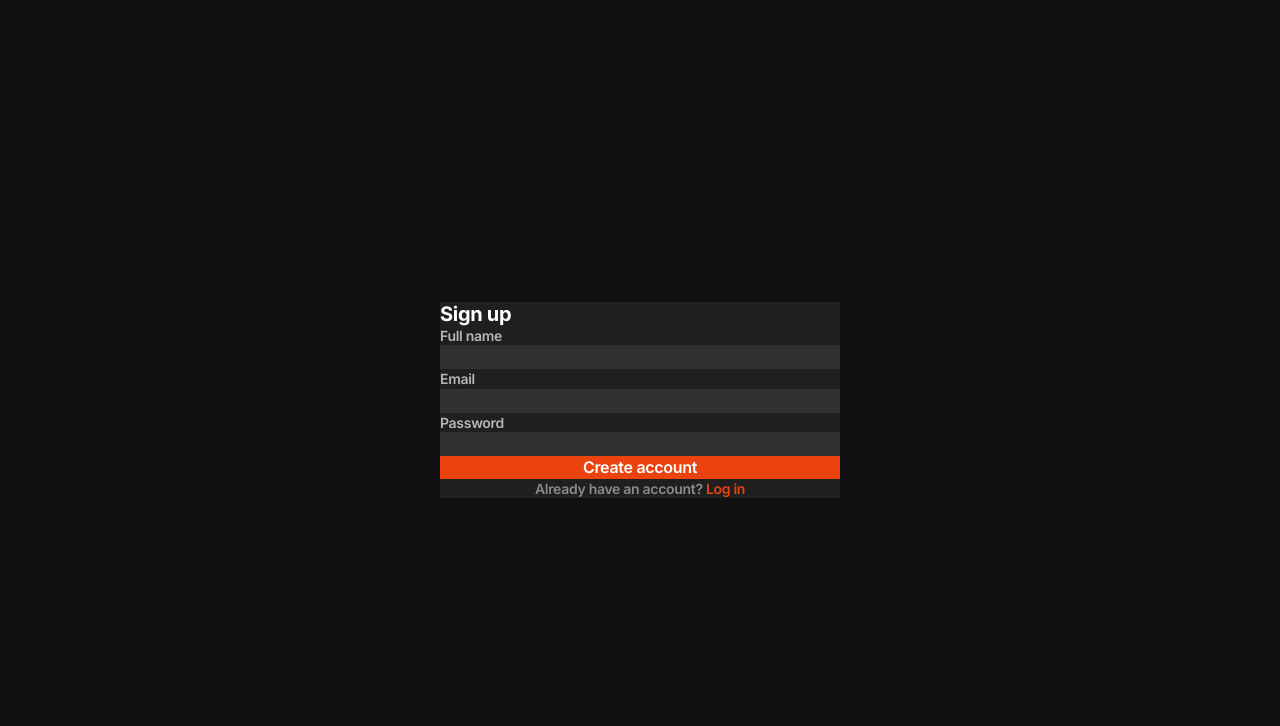
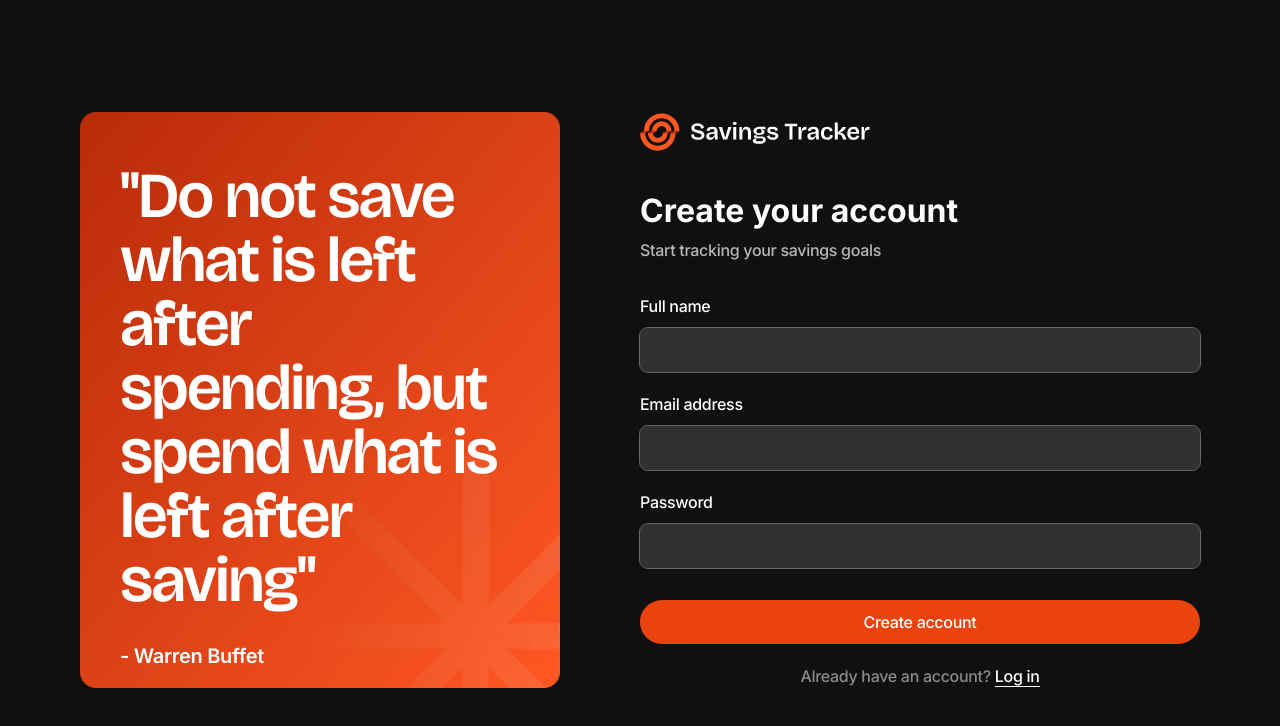
Before and after one commit to delroscol98/savings_tracker, a React (Vite) app in the folder frontend/: page /signup in a window 1280 px wide. Shown: the top 726 px of the page. Built offline with nearby package versions, Linux system fonts and the light colour scheme.

Commit message:
chore: styles for signup page

```diff
--- a/frontend/src/components/AuthLayout.tsx
+++ b/frontend/src/components/AuthLayout.tsx
@@ -2,22 +2,55 @@ import type { ReactNode } from "react";
 
 import logo from "../assets/logo-large.svg";
 import star from "../assets/pattern-star.svg";
+import { useLocation } from "react-router";
 
 export function AuthLayout({ children }: { children: ReactNode }) {
+  function quoteSetter() {
+    const location = useLocation();
+
+    switch (location.pathname) {
+      case "/login":
+        return (
+          <>
+            <span className="text-1 text-neutral-0 self-center">
+              "The goal isn't to be rich. It's to have enough."
+            </span>
+            <span className="text-4 text-neutral-0">- Morgan Housel</span>
+          </>
+        );
+      case "/signup":
+        return (
+          <>
+            <span className="text-1 text-neutral-0 self-center">
+              "Do not save what is left after spending, but spend what is left
+              after saving"
+            </span>
+            <span className="text-4 text-neutral-0">- Warren Buffet</span>
+          </>
+        );
+      case "/forgot-password":
+        return (
+          <>
+            <span className="text-1 text-neutral-0 self-center">
+              "A budget is telling your money where to go instead of wondering
+              where it went"
+            </span>
+            <span className="text-4 text-neutral-0">- Dave Ramsey</span>
+          </>
+        );
+    }
+  }
   return (
     <div className="min-h-screen bg-neutral-900 px-7 md:p-13 lg:px-14 lg:py-11 grid lg:grid-cols-2 items-center content-center">
       <div
-        className={`sm:hidden md:hidden lg:min-h-full lg:grid lg:grid-rows-[1fr_min-content] lg:mr-14 lg:px-11 lg:py-8 lg:rounded-2xl lg:bg-linear-to-br lg:from-orange-700 lg:to-orange-400 lg:relative lg:overflow-hidden`}
+        className={`max-lg:hidden lg:min-h-full lg:grid lg:grid-rows-[1fr_min-content] lg:mr-14 lg:px-11 lg:py-8 lg:rounded-2xl lg:bg-linear-to-br lg:from-orange-700 lg:to-orange-400 lg:relative lg:overflow-hidden`}
       >
         <img
-          className="sm:hidden md:hidden lg:inline lg:absolute lg:-right-15 lg:-bottom-17 lg:w-3/4"
+          className="max-lg:hidden lg:inline lg:absolute lg:-right-15 lg:-bottom-17 lg:w-3/4"
           src={star}
           alt="logo"
         />
-        <span className="text-1 text-neutral-0 self-center">
-          "The goal isn't to be rich. It's to have enough."
-        </span>
-        <span className="text-4 text-neutral-0">- Morgan Housel</span>
+        {quoteSetter()}
       </div>
       <div>
         <img src={logo} alt="logo" />
--- a/frontend/src/pages/SignUpPage.tsx
+++ b/frontend/src/pages/SignUpPage.tsx
@@ -4,6 +4,7 @@ import { z } from "zod";
 import { Link, useNavigate } from "react-router";
 import { register as apiRegister } from "@/api/auth";
 import { handleApiError } from "@/lib/errors";
+import { AuthLayout } from "@/components/AuthLayout";
 
 const registerSchema = z.object({
   full_name: z.string().min(1, "Name is required"),
@@ -37,54 +38,60 @@ export function SignUpPage() {
   }
 
   return (
-    <div className="min-h-screen bg-neutral-900 flex items-center justify-center px-spacing-7">
-      <div className="bg-neutral-800 rounded-radius-2xl p-spacing-12 w-full max-w-[400px]">
-        <h1 className="text-3 text-neutral-0 mb-spacing-10">Sign up</h1>
+    <AuthLayout>
+      <div className="pb-10 mt-11">
+        <div className="text-neutral-0 grid gap-4">
+          <h1 className="text-2">Create your account</h1>
+          <p className="text-5 text-neutral-300">
+            Start tracking your savings goals
+          </p>
+        </div>
+      </div>
 
-        <form onSubmit={handleSubmit(onSubmit)} className="flex flex-col gap-spacing-7">
+      <form onSubmit={handleSubmit(onSubmit)} className="flex flex-col gap-8">
         {errors.root && (
           <p className="text-red-500 text-6">{errors.root.message}</p>
         )}
 
-          <div className="flex flex-col gap-spacing-3">
-            <label htmlFor="full_name" className="text-6 text-neutral-300">
+        <div className="flex flex-col gap-5">
+          <label htmlFor="full_name" className="text-5 text-neutral-0">
             Full name
           </label>
           <input
             id="full_name"
             type="text"
             {...register("full_name")}
-              className="bg-neutral-700 text-neutral-0 rounded-radius-md px-spacing-7 py-spacing-5 text-5 outline-none focus:ring-2 focus:ring-orange-500"
+            className="bg-neutral-700 text-neutral-0 rounded-md px-7 py-5 text-5 outline outline-solid outline-neutral-500 focus:ring-2 focus:ring-orange-500"
           />
           {errors.full_name && (
             <p className="text-red-500 text-7">{errors.full_name.message}</p>
           )}
         </div>
 
-          <div className="flex flex-col gap-spacing-3">
-            <label htmlFor="email" className="text-6 text-neutral-300">
-              Email
+        <div className="flex flex-col gap-5">
+          <label htmlFor="email" className="text-5 text-neutral-0">
+            Email address
           </label>
           <input
             id="email"
             type="email"
             {...register("email")}
-              className="bg-neutral-700 text-neutral-0 rounded-radius-md px-spacing-7 py-spacing-5 text-5 outline-none focus:ring-2 focus:ring-orange-500"
+            className="bg-neutral-700 text-neutral-0 rounded-md px-7 py-5 text-5 outline outline-solid outline-neutral-500 focus:ring-2 focus:ring-orange-500"
           />
           {errors.email && (
             <p className="text-red-500 text-7">{errors.email.message}</p>
           )}
         </div>
 
-          <div className="flex flex-col gap-spacing-3">
-            <label htmlFor="password" className="text-6 text-neutral-300">
+        <div className="flex flex-col gap-5">
+          <label htmlFor="email" className="text-5 text-neutral-0">
             Password
           </label>
           <input
             id="password"
             type="password"
             {...register("password")}
-              className="bg-neutral-700 text-neutral-0 rounded-radius-md px-spacing-7 py-spacing-5 text-5 outline-none focus:ring-2 focus:ring-orange-500"
+            className="bg-neutral-700 text-neutral-0 rounded-md px-7 py-5 text-5 outline outline-solid outline-neutral-500 focus:ring-2 focus:ring-orange-500"
           />
           {errors.password && (
             <p className="text-red-500 text-7">{errors.password.message}</p>
@@ -94,19 +101,21 @@ export function SignUpPage() {
         <button
           type="submit"
           disabled={isSubmitting}
-            className="bg-orange-500 hover:bg-orange-400 text-neutral-0 rounded-radius-md text-5-semibold py-spacing-5 mt-spacing-3 disabled:opacity-50 disabled:cursor-not-allowed"
+          className="bg-orange-500 hover:bg-orange-400 text-neutral-0 rounded-full text-5 py-5 mt-6 disabled:opacity-50 disabled:cursor-not-allowed"
         >
           {isSubmitting ? "Creating account..." : "Create account"}
         </button>
-        </form>
 
-        <p className="mt-spacing-9 text-6 text-neutral-400 text-center">
+        <p className="text-5 text-neutral-400 text-center">
           Already have an account?{" "}
-          <Link to="/login" className="text-orange-500 hover:text-orange-400">
+          <Link
+            to="/login"
+            className="text-neutral-0 hover:text-orange-400 border-b border-neutral-0 hover:border-orange-400"
+          >
             Log in
           </Link>
         </p>
-      </div>
-    </div>
+      </form>
+    </AuthLayout>
   );
 }
```
Lines whose indentation alone changed are shown as unchanged.
